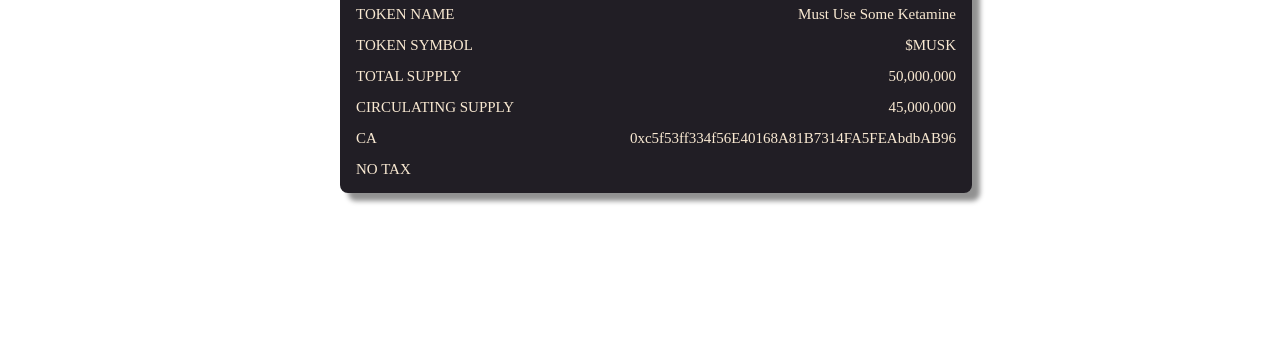
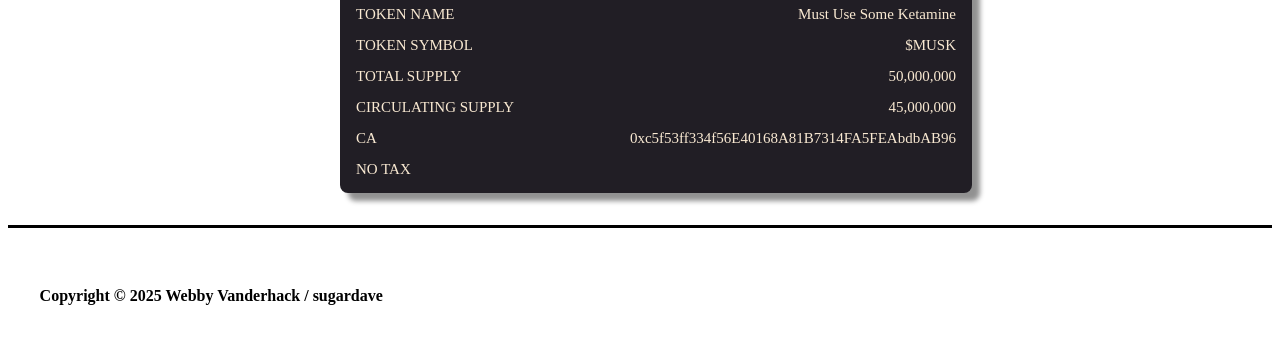
Before and after one commit to sugardave/musk-orc20, an Astro site: page / in a window 1280 px wide. Shown: the part 229-572 px from the top of the page. Built offline with nearby package versions, Linux system fonts and the light colour scheme; Astro itself is replaced by a stand-in of ours.

Commit message:
add footer component

```diff
--- /dev/null
+++ b/src/components/Footer.astro
@@ -0,0 +1,48 @@
+---
+
+---
+
+<div class="footerComponent">
+  <div class="footerWrapper">
+    <div class="footerTitle">
+      <span class="coyprightNotice"
+        >Copyright © 2025 Webby Vanderhack / sugardave</span
+      >
+    </div>
+  </div>
+</div>
+<style>
+  .footerComponent {
+    width: 100%;
+    justify-content: center;
+    align-items: center;
+    display: flex;
+    height: 135px;
+    border-top: 3px solid rgba(0, 0, 0, 1);
+  }
+  .footerWrapper {
+    width: 95%;
+    max-width: 1400px;
+    display: flex;
+    align-items: center;
+    justify-content: space-between;
+  }
+  .footerTitle {
+    font-weight: 600;
+    font-size: 16px;
+    line-height: 100%;
+    letter-spacing: 0;
+    vertical-align: middle;
+    display: flex;
+    flex-direction: column;
+    gap: 2rem;
+  }
+  .copyrightNotice {
+    font-family: Inter, sans-serif !important;
+    font-weight: 400;
+    font-size: 16px;
+    line-height: 100%;
+    letter-spacing: 0;
+    vertical-align: middle;
+  }
+</style>
--- a/src/pages/index.astro
+++ b/src/pages/index.astro
@@ -1,4 +1,5 @@
 ---
+import Footer from '../components/Footer.astro';
 import Header from '../components/Header.astro';
 import Tokenomics from '../components/Tokenomics.astro';
 ---
@@ -16,10 +17,16 @@ import Tokenomics from '../components/Tokenomics.astro';
       <Header />
     </header>
     <Tokenomics />
+    <footer>
+      <Footer />
+    </footer>
     <style>
       header {
         margin-bottom: 2em;
       }
+      footer {
+        margin-top: 2em;
+      }
     </style>
   </body>
 </html>
```
